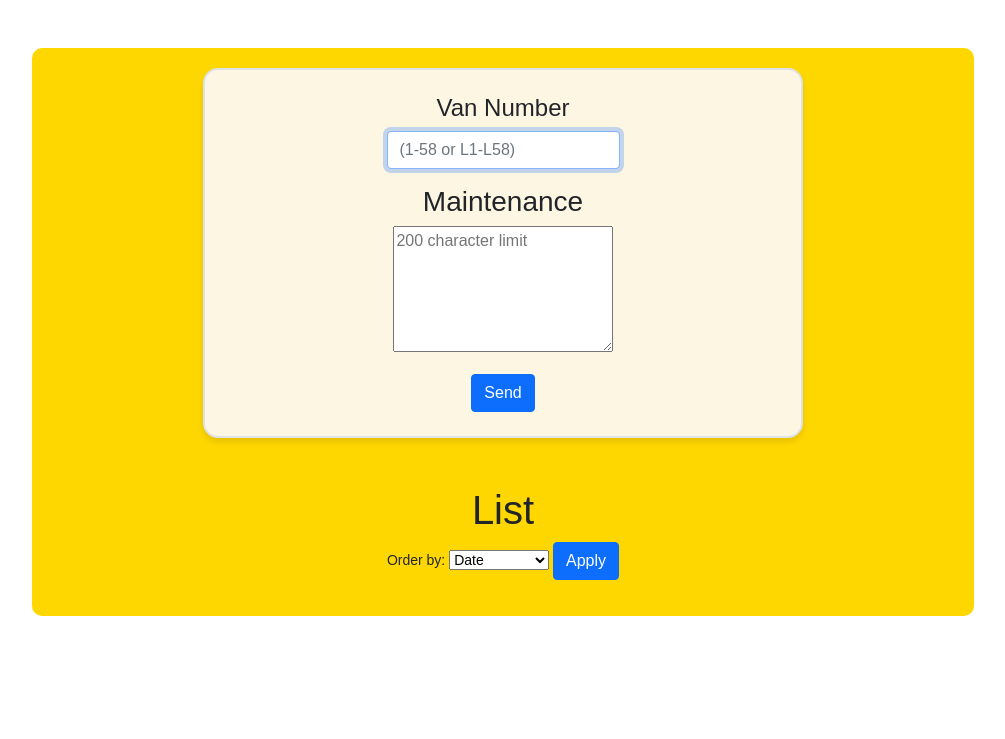
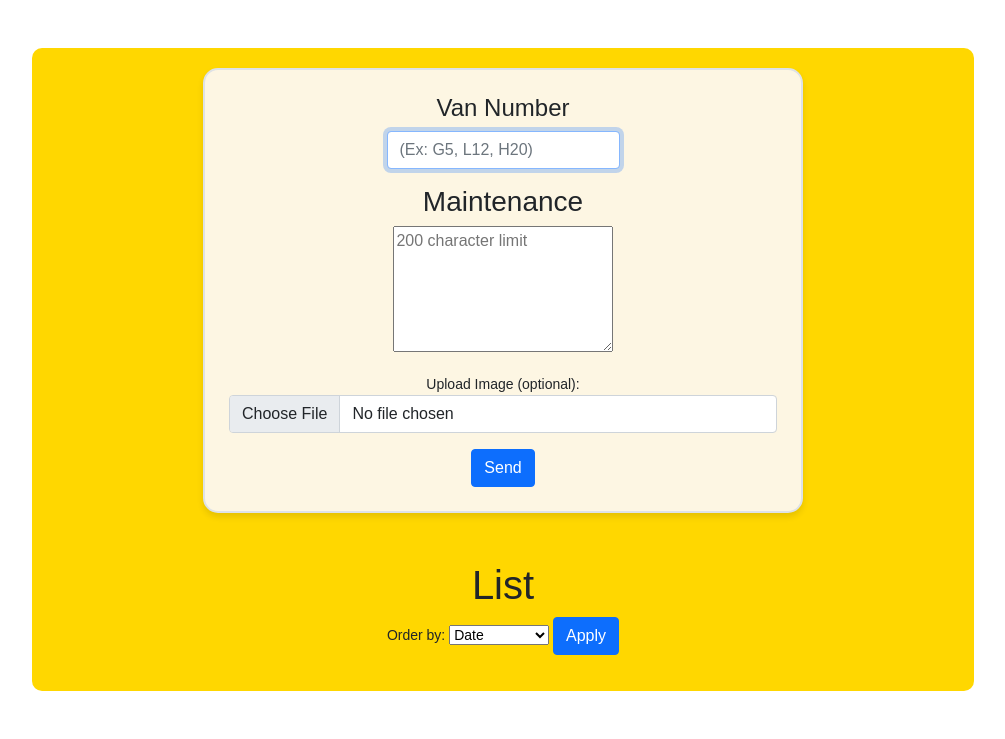
Before and after one commit to Rogert5/Fleet, a Flask app: page /compose in a window 1280 px wide. Shown: the part 74-813 px from the top of the page, without its empty margins (137-1142 px from the left). Before the commit the page ends 690 px from the top, so only its background shows below. Run offline with Flask 3, Linux system fonts and the light colour scheme; parts of the project's set-up code (start-up, migrations or seed data) failed here and were passed over; some libraries are stand-ins or nearby versions.

Commit message:
Gateck Update Hvans

```diff
--- a/app.py
+++ b/app.py
@@ -154,19 +154,33 @@ def compose():
         cst_time = convert_utc_to_cst(utc_now)
 
         # Validate van number
-        if van.startswith("L") and van[1:].isdigit():
+        valid_prefixes = ["L", "H", "G"]
+
+        # Normalize casing
+        van = van.upper()
+
+        # If it's just digits, convert to G-prefixed
+        if van.isdigit():
+            van_num = int(van)
+            if 1 <= van_num <= 58:
+                van = f"G{van_num}"
+            else:
+                apology_message = "Only 1–58 or L1–L58, G1–G58, or H1–H58 are allowed."
+                return render_template("apology.html", top="Error", bottom=apology_message)
+
+        # If it's prefixed (L, G, H)
+        elif any(van.startswith(prefix) and van[1:].isdigit() for prefix in valid_prefixes):
             van_num = int(van[1:])
             if not (1 <= van_num <= 58):
-                apology_message = "Sorry, only numbers between 1-58 or in the format L1-L58 are allowed."
+                apology_message = "Only 1–58 or L1–L58, G1–G58, or H1–H58 are allowed."
                 return render_template("apology.html", top="Error", bottom=apology_message)
-        elif van.isdigit():
-            van_num = int(van)
-            if not (1 <= van_num <= 58):
-                apology_message = "Sorry, only numbers between 1-58 or in the format L1-L58 are allowed."
-                return render_template("apology.html", top="Error", bottom=apology_message)
+
         else:
-            apology_message = "Sorry, only numbers between 1-58 or in the format L1-L58 are allowed."
+            # Invalid format
+            apology_message = "Only 1–58 or L1–L58, G1–G58, or H1–H58 are allowed."
             return render_template("apology.html", top="Error", bottom=apology_message)
+
+
 
         # ✅ Handle image saving (if present)
         image_url = None
--- a/templates/inbox.html
+++ b/templates/inbox.html
@@ -11,19 +11,19 @@
         <form action="/compose" method="post" enctype="multipart/form-data">
             <div class="mb-3">
                 <h4>Van Number</h4>
-                <input maxlength="3" autocomplete="off" autofocus class="form-control mx-auto w-auto" id="van" name="van" type="text" placeholder="(1-58 or L1-L58)">
+                <input maxlength="3" autocomplete="off" autofocus class="form-control mx-auto w-auto" id="van" name="van" type="text" placeholder="(Ex: G5, L12, H20)">
             </div>
             <h3>Maintenance</h3>
             <div class="mb-3">
                 <textarea cols="50" rows="5" maxlength="200" name="body" placeholder="200 character limit"></textarea>
             </div>
             <!-- Image Upload (optional, future use) -->
-            <!--
+
             <div class="mb-3">
                 <label for="image">Upload Image (optional):</label>
                 <input type="file" class="form-control" id="image" name="image" accept="image/*">
             </div>
-            -->
+
             <button class="btn btn-primary" type="submit">Send</button>
         </form>
     </div>
```
